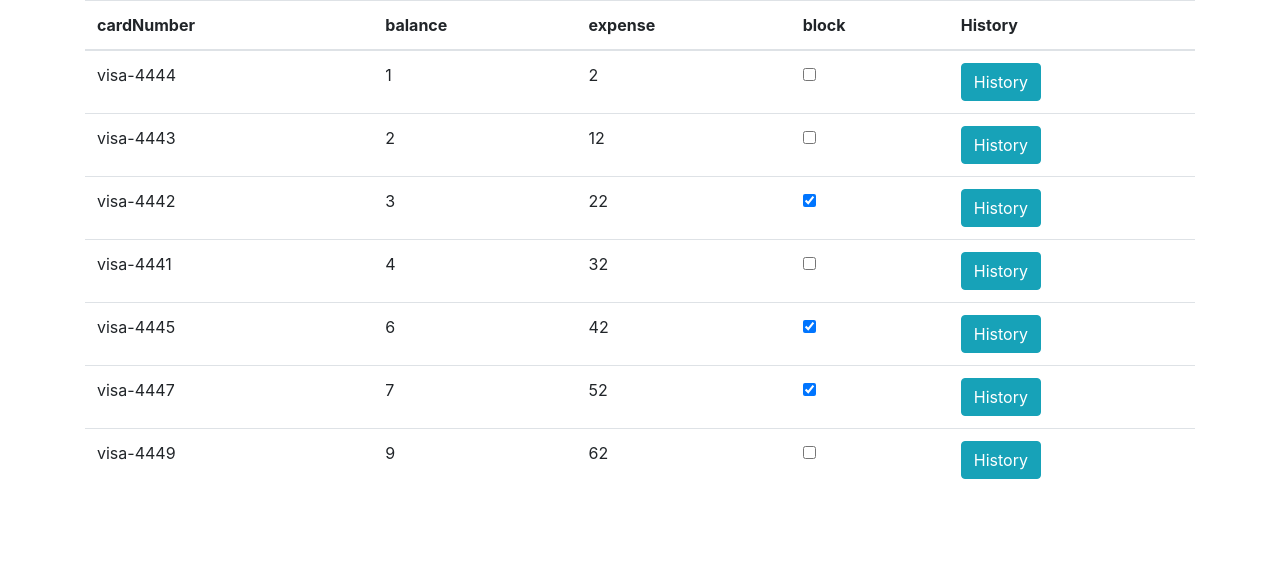
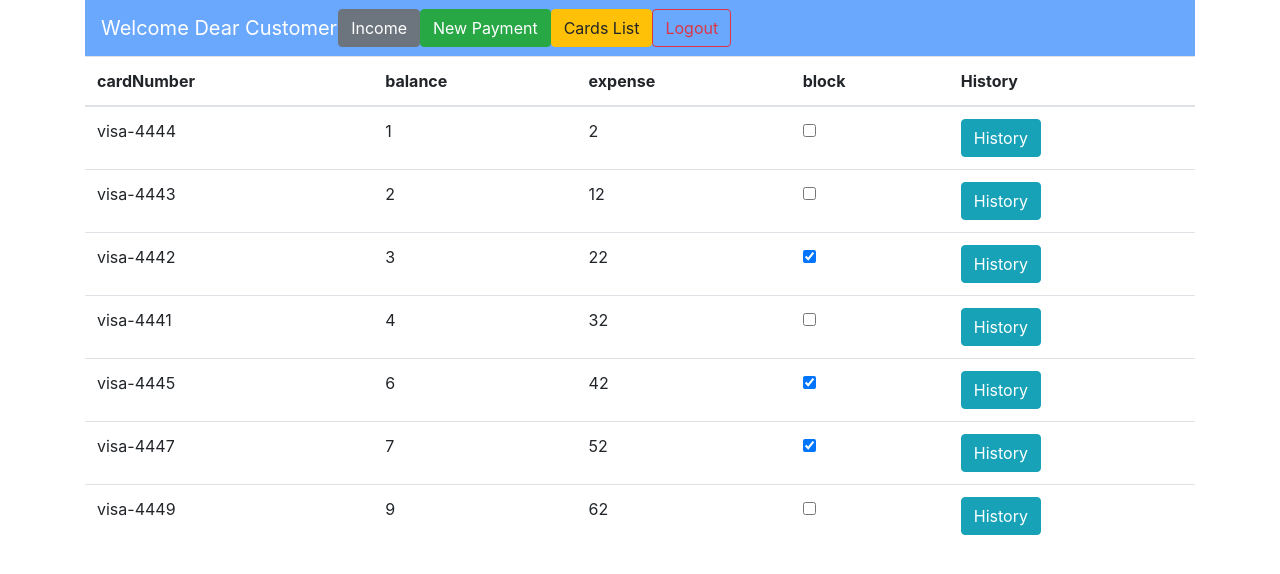
Before and after one commit to Brest-Java-Course-2020/avaryvada-payment-system, a React (Create React App) app in the folder payment-system-front/src/main/app/: page / in a window 1280 px wide. Shown: the top 574 px of the page. Built offline with nearby package versions, Linux system fonts and the light colour scheme.

Commit message:
update: add header

```diff
--- a/payment-system-front/src/main/app/src/App.js
+++ b/payment-system-front/src/main/app/src/App.js
@@ -3,6 +3,7 @@ import Loader from './Loader/Loader';
 import Table from './Table/Table';
 import sort from 'lodash';
 import PaymentTable from './Card-Details/DetailsTable';
+import Header from './Header/Header';
 
 class App extends Component {
 
@@ -96,13 +97,18 @@ class App extends Component {
 		return (
 			<div className="container">
 
-				{
+				<Header/>
+				{ // create get for name and add to header
 					this.state.isLoading
 					? <Loader/>					//data loading case
 					: (
 						this.state.row ?
 							<PaymentTable
-								data={this.state.data[0].payments}
+								data={this.state.row.payments}
+								sort={this.state.sort} //auto sort
+								sortField={this.state.sortField} // sort field
+								onSort={this.onSort} // sort (ASK MENTOR! without rest)
+								onRowSelect={this.onRowSelect} //info about card payment
 							/>
 						:
 						<Table 					//data load case
@@ -111,7 +117,8 @@ class App extends Component {
 						sortField={this.state.sortField} // sort field
 						onSort={this.onSort} // sort (ASK MENTOR! without rest)
 						onRowSelect={this.onRowSelect} //info about card payment
-					/>)
+					/>
+					)
 				}
 			</div>
 
--- a/payment-system-front/src/main/app/src/Card-Details/DetailsTable.js
+++ b/payment-system-front/src/main/app/src/Card-Details/DetailsTable.js
@@ -4,11 +4,11 @@ export default props => (
 	<table className="table">
 		<thead>
 		<tr>
-			<th>Date</th>
-			<th>Payment Number</th>
-			<th>Cost</th>
-			<th>Description</th>
-			<th>Edit Description</th>
+			<th onClick={props.onSort.bind(null, 'date')}>Date</th>
+			<th onClick={props.onSort.bind(null, 'number')}>Payment Number</th>
+			<th onClick={props.onSort.bind(null, 'cost')}>Cost</th>
+			<th onClick={props.onSort.bind(null, 'description')}>Description</th>
+			<th >Edit Description</th>
 		</tr>
 		</thead>
 		<tbody>
--- /dev/null
+++ b/payment-system-front/src/main/app/src/Header/Header.js
@@ -0,0 +1,47 @@
+import React from 'react';
+
+export default props => (
+
+	<nav className="navbar navbar-expand-lg navbar-dark" style={{background: '#6aa8fd'}}>
+		<a className="navbar-brand" href="#">Welcome Dear Customer</a>
+		<button className="navbar-toggler"
+			type="button"
+			data-toggle="collapse"
+			data-target="#navbarNavAltMarkup"
+			aria-controls="navbarNavAltMarkup"
+			aria-expanded="false"
+			aria-label="Toggle navigation"
+		>
+			<span className="navbar-toggler-icon"></span>
+		</button>
+		<div id="navbarNavAltMarkup">
+			<div className="row">
+
+				<button
+					type="button"
+					className="btn btn-secondary">
+					Income
+				</button>
+				<button
+					class="pr-2"
+					type="button"
+					className="btn btn-success">
+					New Payment
+				</button>
+				<button
+					type="button"
+					className="btn btn-warning">
+					Cards List
+				</button>
+				<button
+					type="button"
+					className="btn btn-outline-danger">
+					Logout
+				</button>
+
+
+			</div>
+		</div>
+	</nav>
+
+	)
```
